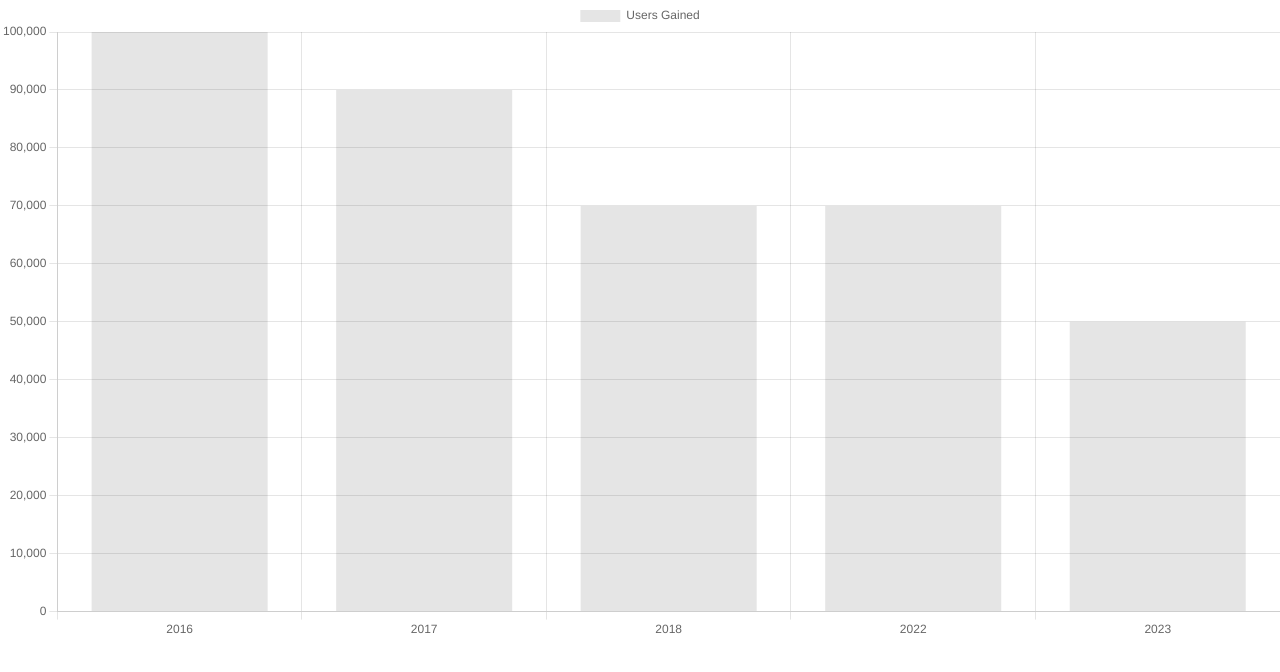
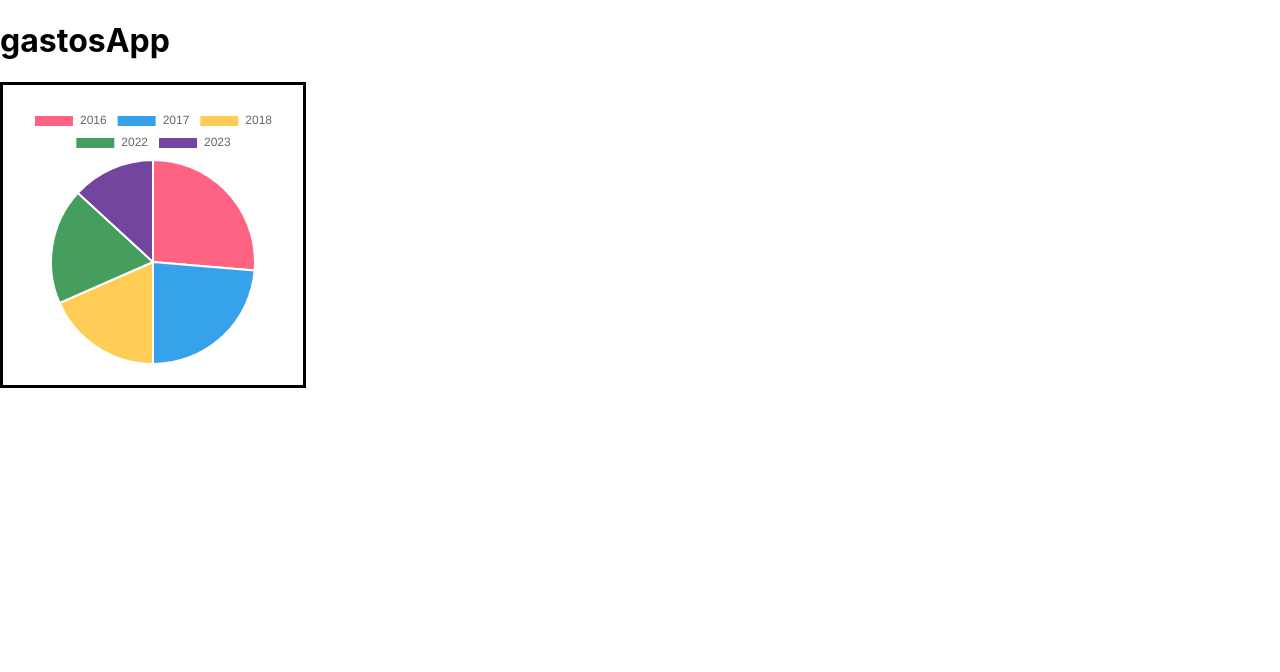
Before and after one commit to IgorBrizack/GastosApp, a React (Create React App) app in the folder frontend/: page /userscreen in a window 1280 px wide. Shown: the top 672 px of the page. Built offline with nearby package versions, Linux system fonts and the light colour scheme.

Commit message:
feat: added pie chart for user screen

```diff
--- a/frontend/src/components/BarChart.jsx
+++ b/frontend/src/components/PieChart.jsx
@@ -1,21 +1,29 @@
 import React from 'react';
 import { Chart as ChartJS, registerables } from 'chart.js';
-import { Bar } from 'react-chartjs-2';
+import { Pie } from 'react-chartjs-2';
 import PropTypes from 'prop-types';
 
 ChartJS.register(...registerables);
 
-function BarChart({ chartData }) {
+function PieChart({ chartData }) {
   return (
-    <Bar data={chartData} />
+    <div style={
+      {
+        padding: '20px',
+        // width: '50%',
+      }
+    }
+    >
+      <Pie data={chartData} />
+    </div>
   );
 }
 
-BarChart.propTypes = {
+PieChart.propTypes = {
   chartData: PropTypes.objectOf({
     labels: PropTypes.array,
     datasets: PropTypes.object,
   }).isRequired,
 };
 
-export default BarChart;
+export default PieChart;
--- a/frontend/src/pages/MainUserScreen.jsx
+++ b/frontend/src/pages/MainUserScreen.jsx
@@ -1,7 +1,9 @@
 import React, { useState } from 'react';
 import { Chart as ChartJS, registerables } from 'chart.js';
-import BarChart from '../components/BarChart';
+import PieChart from '../components/PieChart';
 import Data from '../Data';
+import '../style.css';
+import Header from '../components/Header';
 
 ChartJS.register(...registerables);
 
@@ -11,10 +13,25 @@ function MainUserScreen() {
     datasets: [{
       label: 'Users Gained',
       data: Data.map((el) => el.userGain),
+      backgroundColor: [
+        'rgb(255, 99, 132)',
+        'rgb(54, 162, 235)',
+        'rgb(255, 205, 86)',
+        'rgb(70, 158, 94)',
+        'rgb(114, 70, 158)',
+      ],
+      hoverOffset: 4,
     }],
   });
   return (
-    <BarChart chartData={userData} />
+    <>
+      <Header />
+      <div
+        className="pie-chart-from-users"
+      >
+        <PieChart chartData={userData} />
+      </div>
+    </>
   );
 }
 
--- /dev/null
+++ b/frontend/src/style.css
@@ -0,0 +1,4 @@
+.pie-chart-from-users {
+  width: 300px;
+  border-style: solid;
+}
```
